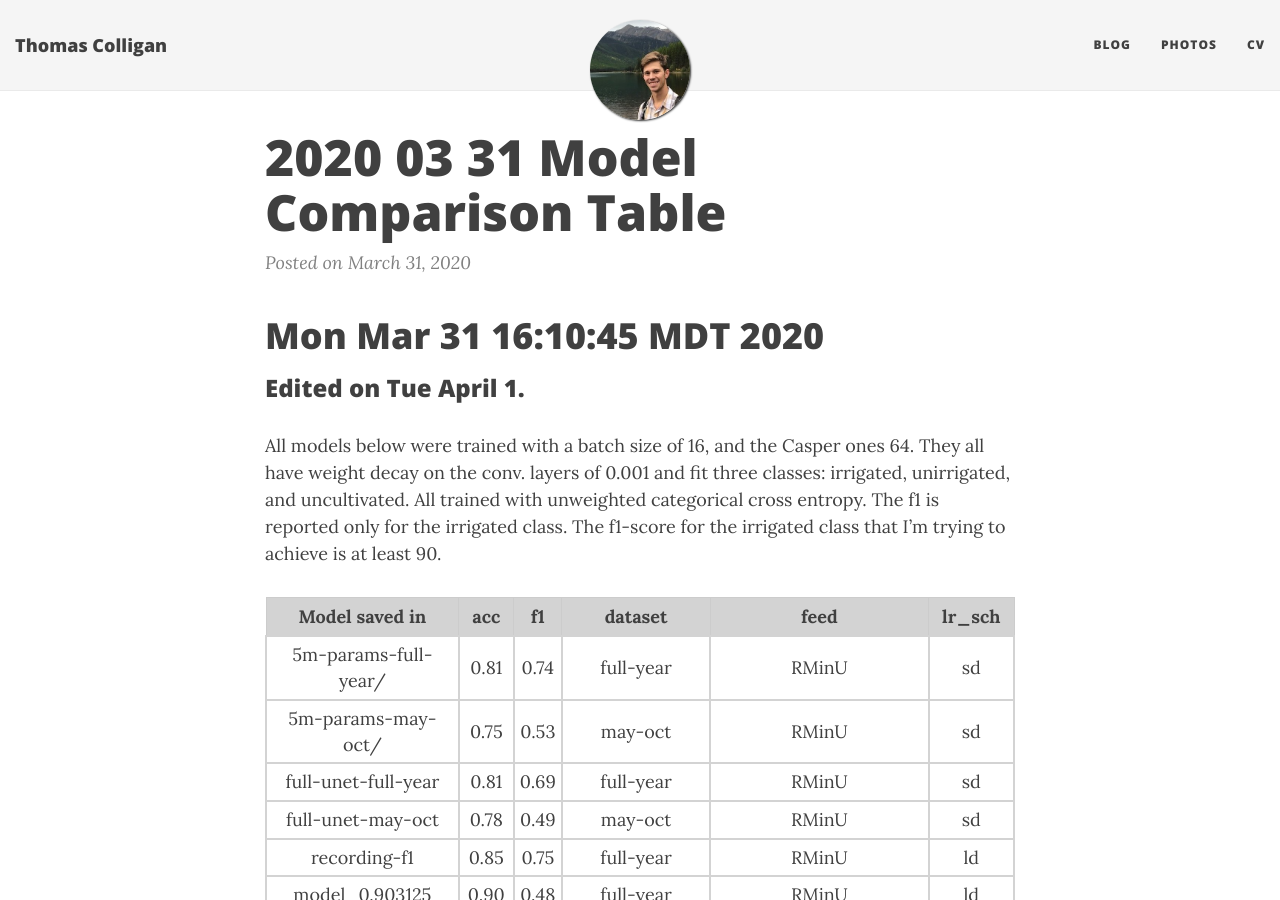
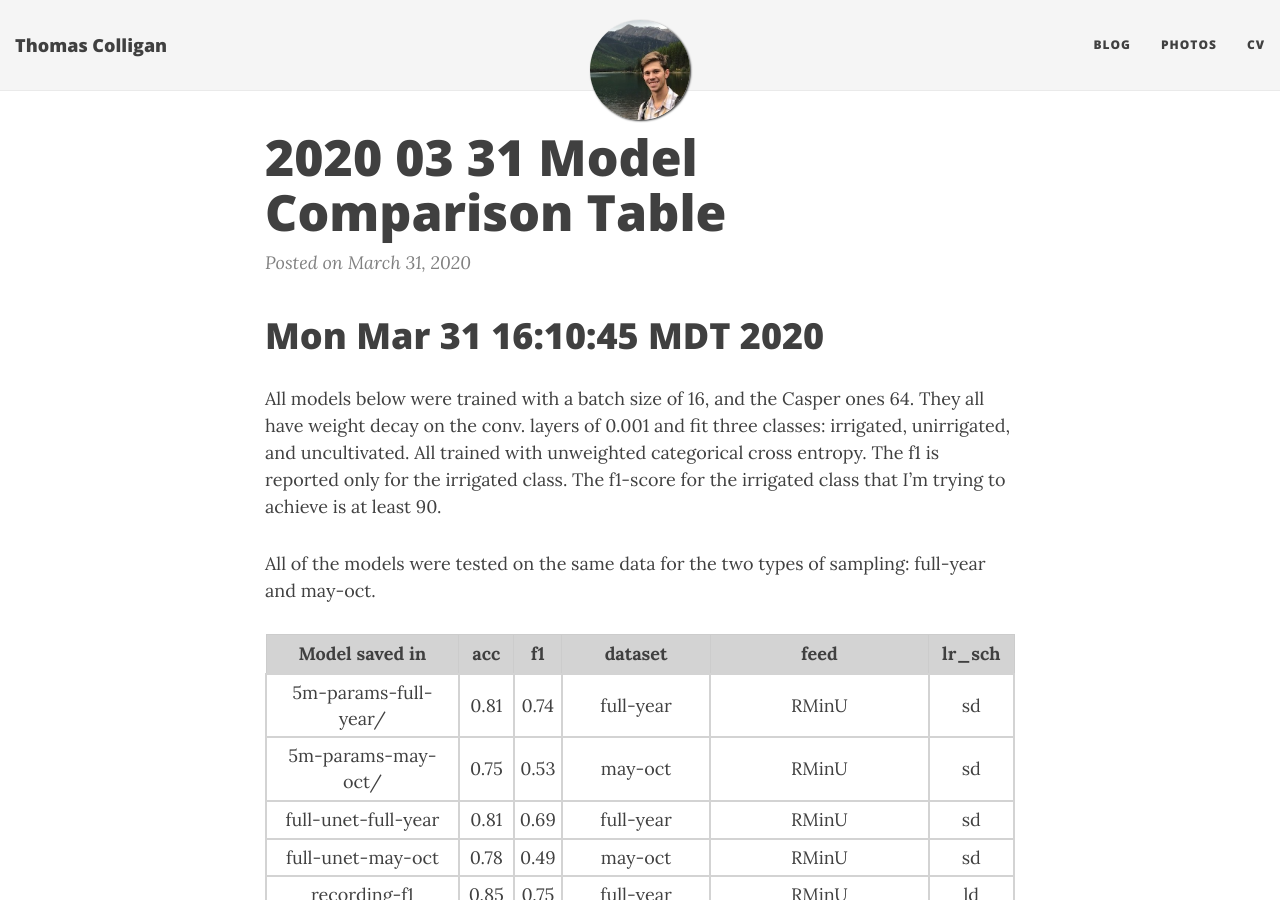
Before and after one commit to colligant/colligant.github.io, a Jekyll site: the page built from _posts/2020-03-31-2020-03-31-model-comparison-table.md, in a window 1280 px wide and 900 px high. Built offline with Jekyll 4.4.1, drawn with Linux system fonts in a browser that asks for light colours; nearby versions of some CDN libraries.

Commit message:
Update blog post

```diff
--- a/_posts/2020-03-31-2020-03-31-model-comparison-table.md
+++ b/_posts/2020-03-31-2020-03-31-model-comparison-table.md
@@ -23,12 +23,13 @@ updated: Thu Apr 2 08:30:14 MDT 2020
 </style>
 
 # Mon Mar 31 16:10:45 MDT 2020
-### Edited on Tue April 1.
 
 All models below were trained with a batch size of 16, and the Casper ones 64.  They all have weight
 decay on the conv. layers of 0.001 and fit three classes: irrigated, unirrigated, and uncultivated.
 All trained with unweighted categorical cross entropy. The f1 is reported only for the irrigated
 class.  The f1-score for the irrigated class that I'm trying to achieve is at least 90.
+
+All of the models were tested on the same data for the two types of sampling: full-year and may-oct.
 
 | Model saved in         |     acc | f1       | dataset             | feed     | lr_sch   |
 |:--------:              |:-------:|:--------:|:--------:           |:--------:|:--------:|
```
